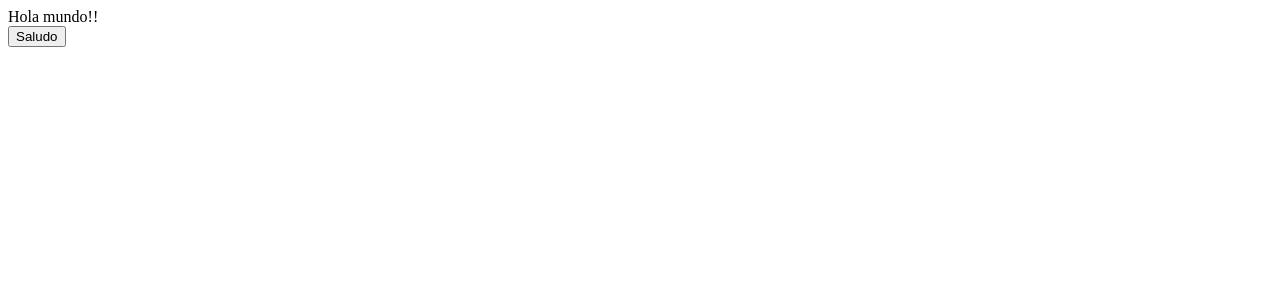
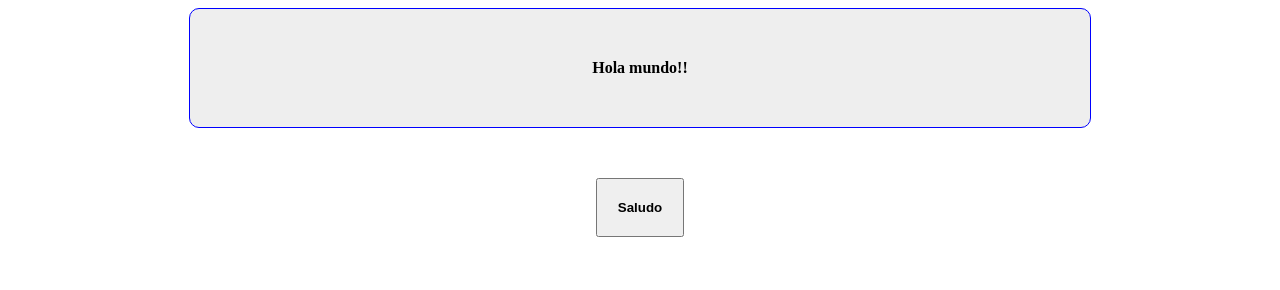
Before and after one commit to iLuis116/MiProyectoGit_JoseLuis, a plain HTML site: page index.html in a window 1280 px wide. Drawn offline with Linux system fonts and the light colour scheme.

Commit message:
cambios de codigo

```diff
--- a/index.html
+++ b/index.html
@@ -4,17 +4,19 @@
     <meta charset="UTF-8">
     <meta http-equiv="X-UA-Compatible" content="IE=edge">
     <meta name="viewport" content="width=device-width, initial-scale=1.0">
-    <title>Hola mundo!!</title>
+    <link rel="stylesheet" href="css/estilos.css">
+    <title>Hola mundo</title>
 </head>
 <body>
     <header>
         <hl>Hola mundo!!</hl>
     </header>
     <div>
-        <button onclick="Hola()">Saludo</button>
+        <button onclick="hola()">Saludo</button>
     </div>
 
     <script src="js/script.js"></script>
 
+
 </body>
 </html>
```
